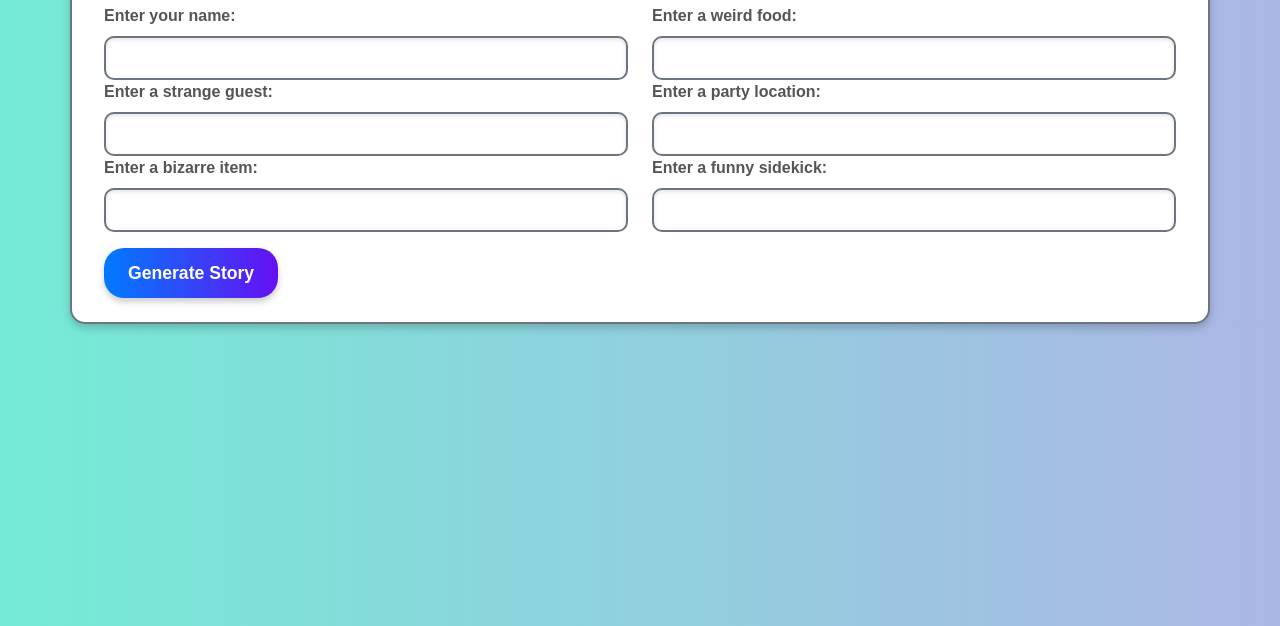
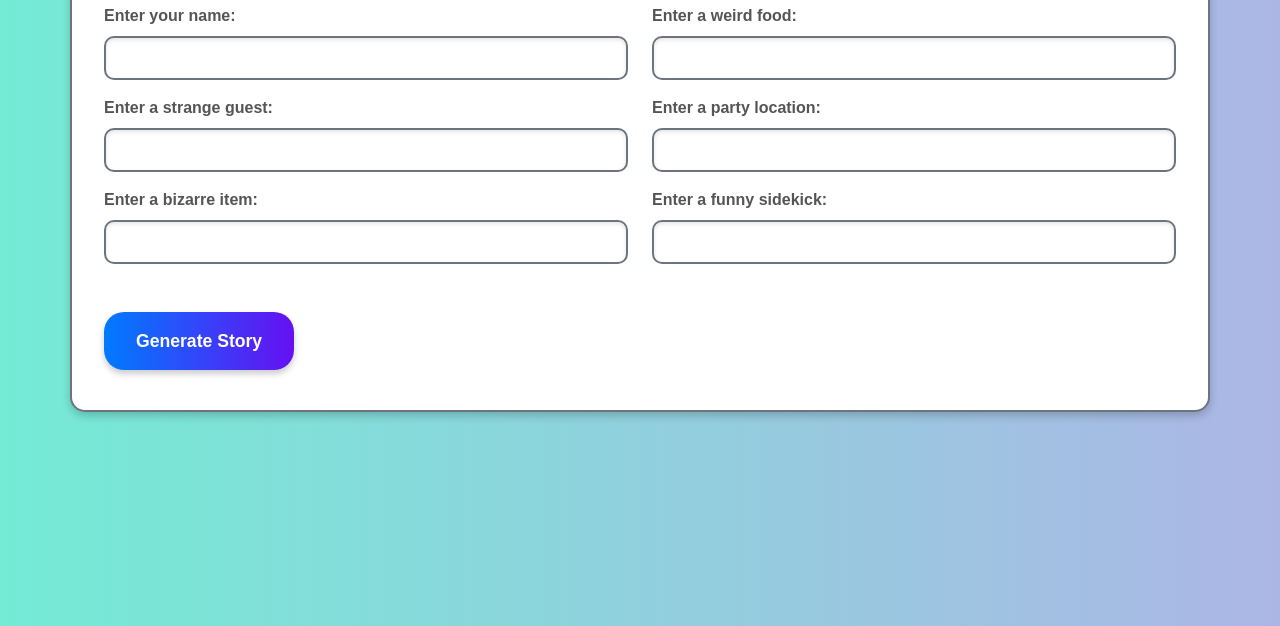
Before and after one commit to ethanchang13/WorldSalad, a plain HTML site: page index.html in a window 1280 px wide. Shown: the part 174-800 px from the top of the page. Drawn offline with nearby package versions, Linux system fonts and the light colour scheme.

Commit message:
applied margin and padding

```diff
--- a/style.css
+++ b/style.css
@@ -28,6 +28,7 @@ header h1 {
 label {
     font-weight: bold;
     color: #555;
+    margin-bottom: 0.5rem;
 }
 
 /* inputs */
@@ -37,6 +38,7 @@ input.form-control {
     padding: 0.5rem;
     box-shadow: inset 0 2px 4px rgba(0, 0, 0, 0.1);
     transition: all 0.3s ease;
+    margin-bottom: 1rem;
 }
 
 input.form-control:focus {
@@ -48,14 +50,15 @@ input.form-control:focus {
 button.btn-primary {
     background: linear-gradient(to right, #007bff, #6610f2);
     border: none;
-    padding: 0.75rem 1.5rem;
+    padding: 1rem 2rem;
     font-size: 1.1rem;
     font-weight: bold;
     border-radius: 20px;
     box-shadow: 0 4px 6px rgba(0, 0, 0, 0.2);
     transition: all 0.3s ease;
     color: #fff;
-    margin-bottom: 0;
+    margin-top: 1rem;
+    margin-bottom: 1rem;
 }
 
 button.btn-primary:hover {
```
